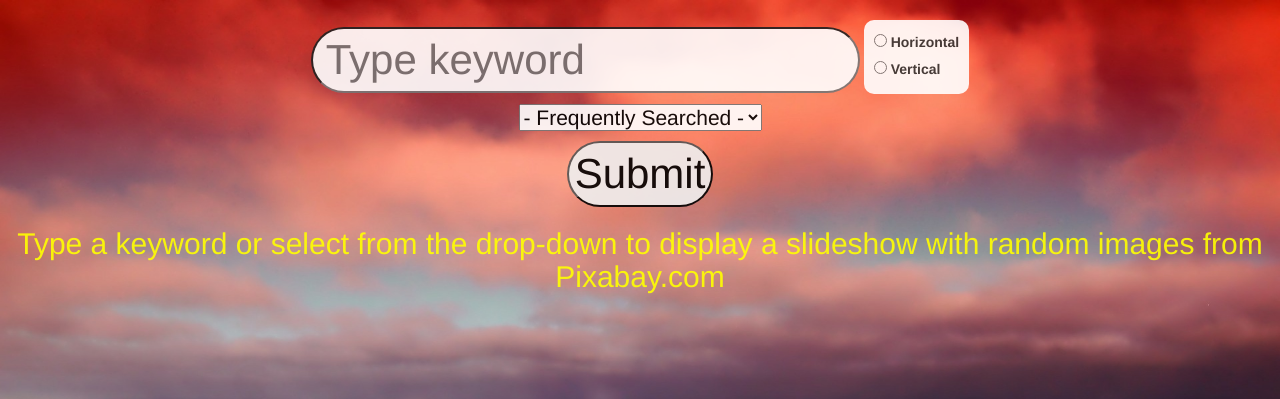
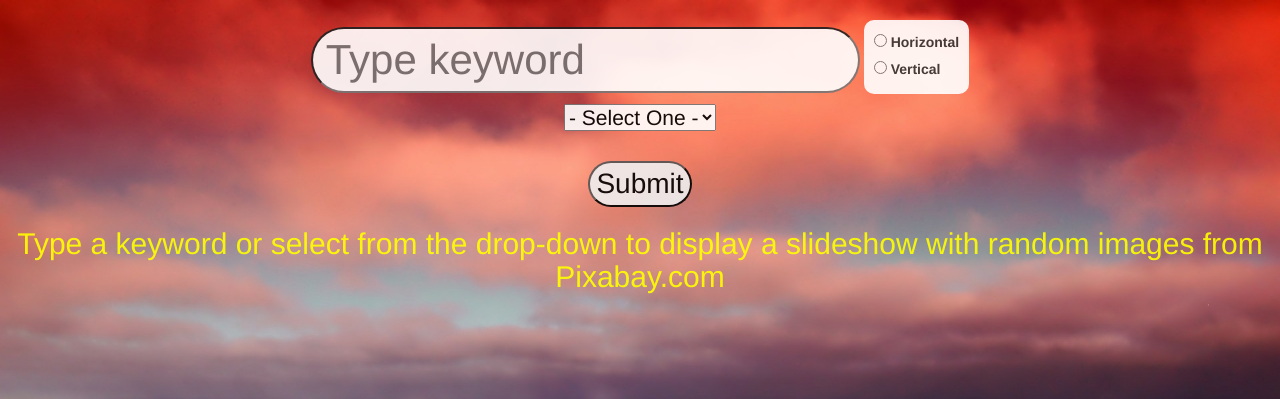
Before and after one commit to hoconnell/hoconnell, a PHP site: page /labs/lab4/index.php in a window 1280 px wide. Shown: the top 399 px of the page. Run offline with PHP 8.4, Linux system fonts and the light colour scheme; some libraries are stand-ins or nearby versions.

Commit message:
final edits lab 4

```diff
--- a/labs/lab4/css/styles.css
+++ b/labs/lab4/css/styles.css
@@ -13,7 +13,7 @@
     input {
         font-size: 3em;
         color: black;
-        border-radius: 75px;
+        border-radius: 50px;
 
     }
 
@@ -31,16 +31,15 @@
         border-radius: 10px;
     }
 
-    button {
+    input[type=submit] {
         display:block;
         margin:20px auto;
         font-size:2em;
-        border-radius: 75px;
     }
 
     #carousel-example-generic {
         margin: 0 auto;
-        width: 700px;
+        width: 500px;
     }
 
     #carousel-example-generic img {
--- a/labs/lab4/index.php
+++ b/labs/lab4/index.php
@@ -31,7 +31,7 @@
             </div>
             <br/>
             <select name="category">
-                <option value="">- Frequently Searched -</option>
+                <option value="">- Select One -</option>
                 <option value="ocean">Sea</option>
                 <option value="forest">Forest</option>
                 <option value="mountain">Mountains</option>
```
